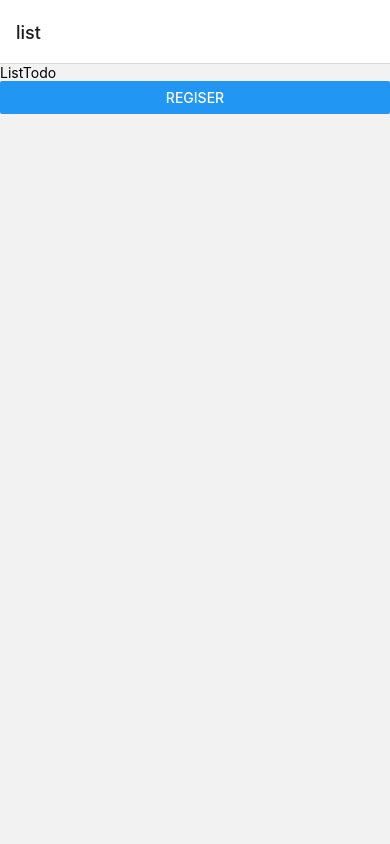
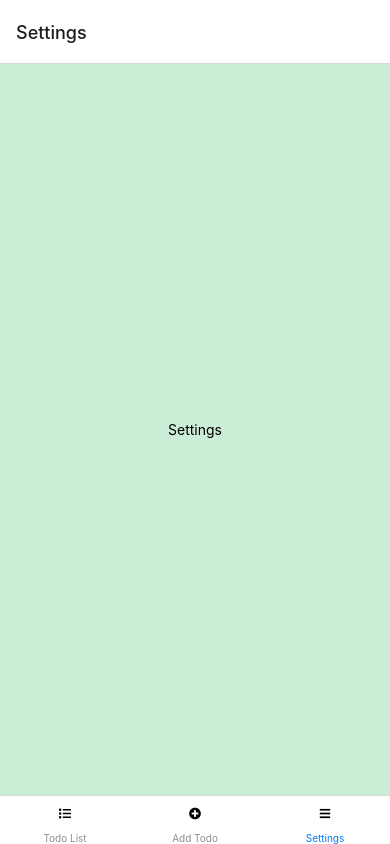
Before and after one commit to vishalpotinda2608/reacat-native-trainnnig, a React Native app: screen /settings in a window 390 px wide. Built offline with nearby package versions, Linux system fonts and the light colour scheme.

Commit message:
ui changes

```diff
--- a/App.tsx
+++ b/App.tsx
@@ -1,32 +1,45 @@
-import { Button, Text, StyleSheet, TextInput, View, SafeAreaView } from 'react-native'
-import React, { useState } from 'react'
-import Home from './src/Views/Home/Home'
-import Login from './src/Views/Login/Login'
-import Register from './src/Views/Register/Register'
-import  {useEffect} from 'react'
-import ListTodo from './src/Views/Todos/ListTodo'
-import Routes from './src/Navigation/Routes'
-import { NavigationContainer } from '@react-navigation/native';
-import { createBottomTabNavigator } from '@react-navigation/bottom-tabs';
-import Icon from 'react-native-vector-icons/FontAwesome5'
+import {
+  Button,
+  Text,
+  StyleSheet,
+  TextInput,
+  View,
+  SafeAreaView,
+} from "react-native";
+import React, { useState } from "react";
+import Home from "./src/Views/Home/Home";
+import Login from "./src/Views/Login/Login";
+import Register from "./src/Views/Register/Register";
+import { useEffect } from "react";
+import ListTodo from "./src/Views/Todos/ListTodo";
+import Routes from "./src/Navigation/Routes";
+import { NavigationContainer } from "@react-navigation/native";
+import { createBottomTabNavigator } from "@react-navigation/bottom-tabs";
+import Icon from "react-native-vector-icons/FontAwesome5";
 const Tab = createBottomTabNavigator();
 
-import { createStackNavigator } from '@react-navigation/stack';
+import { createStackNavigator } from "@react-navigation/stack";
+import AddTodo from "./src/Views/Todos/AddTodo";
+import Settings from "./src/Views/Settings/Settings";
 
 const Stack = createStackNavigator();
 
-function App(){
-console.log('app loaded')
-const [todos,setTodos]=useState(["Home work","Car Clean","Buy grossary","TimeSheet"])
-  const [counter,setCounter]=useState(0)
-  const [alert,setAlert]=useState();
-  const [user,setUser]=useState({
-    username:"vishal",
-    password:'123456'
+function App() {
+  console.log("app loaded");
+  const [todos, setTodos] = useState([
+    "Home work",
+    "Car Clean",
+    "Buy grossary",
+    "TimeSheet",
+  ]);
+  const [counter, setCounter] = useState(0);
+  const [alert, setAlert] = useState();
+  const [user, setUser] = useState({
+    username: "vishal",
+    password: "123456",
   });
 
-  const [isLogged,setIsLogged]=useState(true);
-
+  const [isLogged, setIsLogged] = useState(true);
 
   // useEffect(()=>{
   //   fetch('https://jsonplaceholder.typicode.com/todos')
@@ -47,34 +60,46 @@ const [todos,setTodos]=useState(["Home work","Car Clean","Buy grossary","TimeShe
   //   setTodos(prev=>[...prev,todo])
   // }
 
-
   return (
-     <NavigationContainer>
-      <Stack.Navigator>
-      <Stack.Screen name="list" component={ListTodo} />
-      <Stack.Screen name="register" component={Register} />
-
-    </Stack.Navigator>
-      {/* <Tab.Navigator initialRouteName='profile' >
-       {isLogged ?  <Tab.Screen name="todo" component={ListTodo}
-         options={{title:'Todo List',tabBarIcon:({focused})=>{
-          return <Icon name="list" />
-         }}}
-          />
-          :
-          <></>
-        }
-      {!isLogged ?  <Tab.Screen name="profile" component={Register}
-         options={{title:'Profile',tabBarIcon:({focused})=>{
-          return <Icon name="user-circle" />
-         },headerShown:false}} />
-         :
-         <></>
-        }
-      </Tab.Navigator> */}
+    <NavigationContainer>
+      {/* <Stack.Navigator>
+        <Stack.Screen name="list" component={ListTodo} />
+        <Stack.Screen name="register" component={Register} />
+      </Stack.Navigator> */}
+      <Tab.Navigator initialRouteName="profile">
+        <Tab.Screen
+          name="todo"
+          component={ListTodo}
+          options={{
+            title: "Todo List",
+            tabBarIcon: ({ focused }) => {
+              return <Icon name="list" />;
+            },
+          }}
+        />
+        <Tab.Screen
+          name="add todo"
+          component={AddTodo}
+          options={{
+            title: "Add Todo ",
+            tabBarIcon: ({ focused }) => {
+              return <Icon name="plus-circle" />;
+            },
+          }}
+        />
+        <Tab.Screen
+          name="settings"
+          component={Settings}
+          options={{
+            title: "Settings",
+            tabBarIcon: ({ focused }) => {
+              return <Icon name="bars" />;
+            },
+          }}
+        />
+      </Tab.Navigator>
     </NavigationContainer>
-
-  )
+  );
 }
 
 // const App = () => {
@@ -85,18 +110,17 @@ const [todos,setTodos]=useState(["Home work","Car Clean","Buy grossary","TimeShe
 //   )
 // }
 
-export default App
+export default App;
 
 const styles = StyleSheet.create({
   add: {
-    backgroundColor: 'gray',
-    margin: 20
+    backgroundColor: "gray",
+    margin: 20,
   },
   input: {
-    backgroundColor: 'white',
+    backgroundColor: "white",
     marginHorizontal: 10,
     marginVertical: 5,
-    padding: 10
+    padding: 10,
   },
-
-})
+});
--- /dev/null
+++ b/src/Views/Settings/Settings.tsx
@@ -0,0 +1,25 @@
+import { StyleSheet, Text, View } from "react-native";
+import React from "react";
+
+const Settings = () => {
+  return (
+    <View style={styles.container}>
+      <Text>Settings</Text>
+    </View>
+  );
+};
+
+export default Settings;
+
+const styles = StyleSheet.create({
+  container: {
+    flex: 1,
+    alignItems: "center",
+    backgroundColor: "#CBEDD5",
+    flexDirection: "column",
+    color: "white",
+    padding: 10,
+    textAlign: "center",
+    justifyContent: "center",
+  },
+});
--- a/src/Views/Todos/ListTodo.tsx
+++ b/src/Views/Todos/ListTodo.tsx
@@ -9,9 +9,7 @@
 //        setTodos(prev=>[...prev,todo])
 //        props.onAddNewTodo(todo);
 
-
 //     }
-
 
 //   return (
 //     <View>
@@ -30,22 +28,21 @@
 
 // const styles = StyleSheet.create({})
 
-import { Button, StyleSheet, Text, View } from 'react-native'
-import React from 'react'
+import { Button, StyleSheet, Text, View } from "react-native";
+import React from "react";
 
 const ListTodo = (props) => {
-    const onNavigate=()=>{
-        props.navigation.navigate('register',{name:"ABC"})
-
-    }
+  const onNavigate = () => {
+    props.navigation.navigate("register", { name: "ABC" });
+  };
   return (
     <View>
       <Text>ListTodo</Text>
-      <Button title="regiser" onPress={onNavigate} />
+      <Button title="register" onPress={onNavigate} />
     </View>
-  )
-}
+  );
+};
 
-export default ListTodo
+export default ListTodo;
 
-const styles = StyleSheet.create({})
+const styles = StyleSheet.create({});
```
